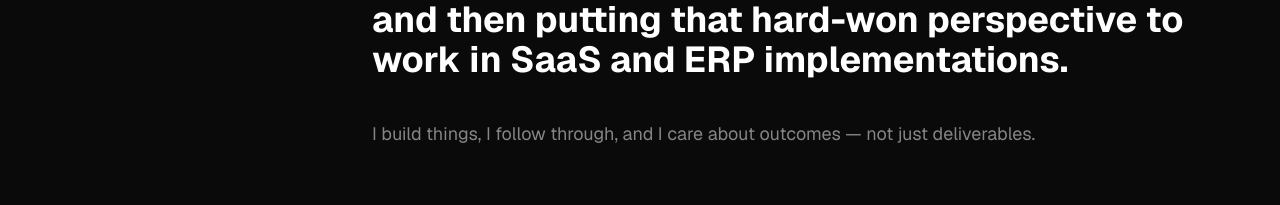
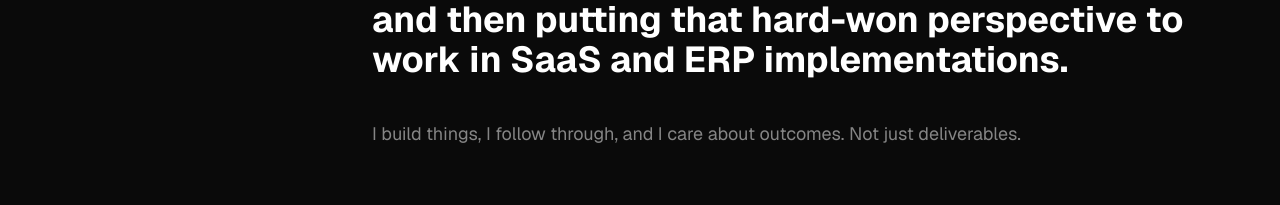
Before and after one commit to adgrossm/adam-grossman-portfolio, a Next.js app: page / in a window 1280 px wide. Shown: the part 1261-1466 px from the top of the page. Built offline with nearby package versions, Linux system fonts and the light colour scheme.

Commit message:
fix: remove dash in About section

```diff
--- a/src/components/About.tsx
+++ b/src/components/About.tsx
@@ -34,7 +34,7 @@
 
           <FadeIn delay={200}>
             <p className="text-white/50 text-base sm:text-lg leading-relaxed mb-10 md:mb-14">
-              I build things, I follow through, and I care about outcomes — not
+              I build things, I follow through, and I care about outcomes. Not
               just deliverables.
             </p>
           </FadeIn>
```
